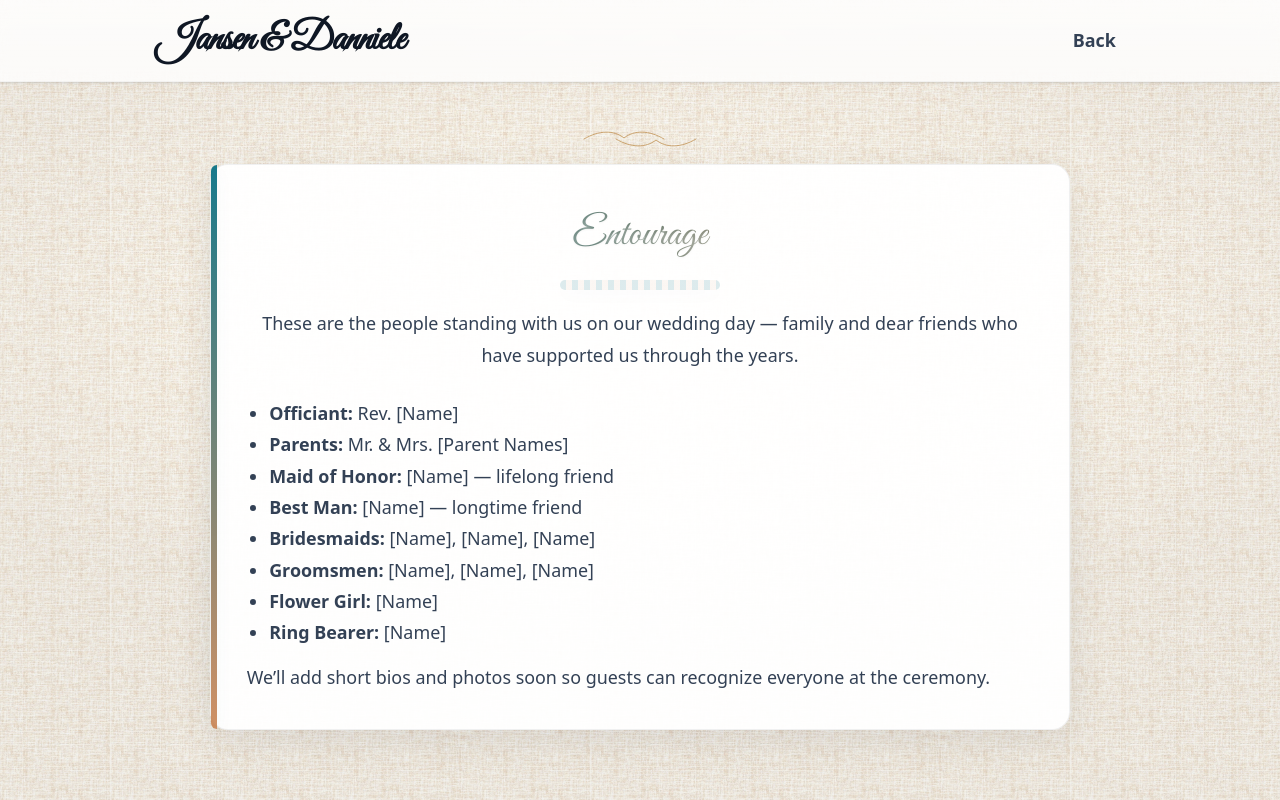
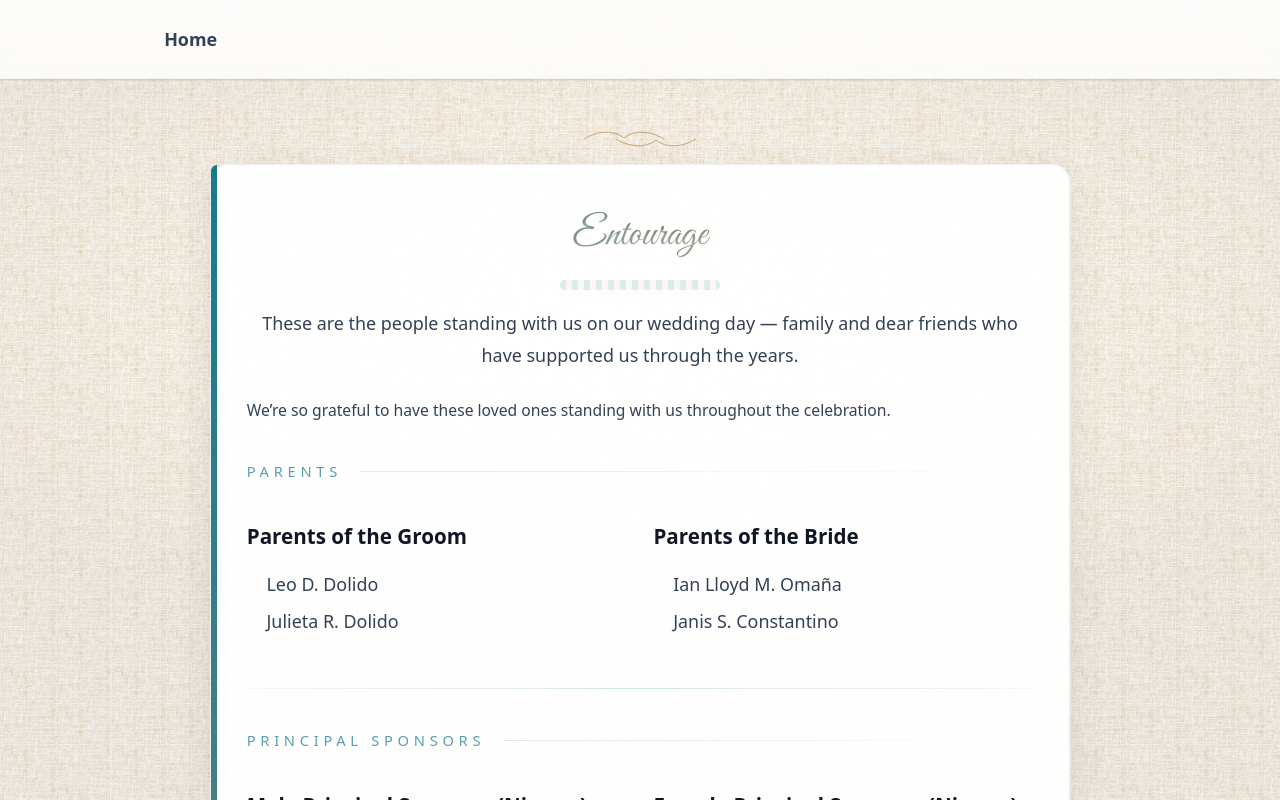
Before and after one commit to jdolido/jansen-danniele-rsvp-wedding, a React (Vite) app: page / in a window 1280 px wide. Both pictures are taken after a click on the button "Entourage". Shown: the top 800 px of the page. Built offline with nearby package versions, Linux system fonts and the light colour scheme.

Commit message:
feat: Add entourage section layout and styles for improved organization and presentation

```diff
--- a/src/App.tsx
+++ b/src/App.tsx
@@ -14,6 +14,15 @@ type VenueDetail = {
   mapNote?: string;
   tips: string[];
   sketchSource?: string;
+};
+
+type EntourageSection = {
+  key: string;
+  title: string;
+  items: string[];
+  ordered?: boolean;
+  columns?: boolean;
+  groupHeading?: string;
 };
 
 export default function App() {
@@ -401,7 +410,7 @@ export default function App() {
         <div className="max-w-4xl mx-auto flex justify-between items-center p-4">
           <div ref={navContainerRef} className="nav-container relative w-full">
             <div ref={navScrollerRef} className="nav-links flex gap-4 sm:gap-6 overflow-x-auto whitespace-nowrap py-1 px-1 sm:px-0">
-            {['Home', 'Details', 'Venues', 'Dress Code', 'Gifts', 'RSVP', 'Entourage'].map((label) => {
+            {['Home', 'Venues', 'Dress Code', 'Gifts', 'RSVP', 'Entourage'].map((label) => {
               const slug = label.toLowerCase().replace(/\s+/g, '-');
               if (slug === 'entourage') {
                 return (
@@ -435,12 +444,12 @@ export default function App() {
         <div className="hero-ribbon" aria-hidden="true"></div>
         <div className="max-w-4xl mx-auto text-center px-4">
           <h1 className="font-script hero-title anim" data-animate>Jansen & Danniele</h1>
-          <p className="sub-hero anim" data-animate>are Getting Married!</p>
+          <p className="font-script sub-hero anim" data-animate>joyfully invite you to celebrate their union</p>
           <p className="hero-date anim" data-animate>12.29.2025</p>
         </div>
       </section>
 
-      <section id="details" className="py-20 bg-transparent">
+  <section id="details" className="pt-16 pb-20 bg-transparent">
         <div className="max-w-3xl mx-auto text-center theme-panel p-8 rounded-xl">
           <h2 className="font-script invitation-heading">You are Invited!</h2>
           <p className="mt-6 text-lg theme-text-muted">With hearts full of love and gratitude,<br/><strong>Jansen</strong> and <strong>Danniele</strong> joyfully invite you to share in the celebration of their union —<br/>a day where love, faith, and family come together in timeless Filipino grace.</p>
@@ -725,13 +734,22 @@ export default function App() {
   );
 }
 function EntouragePage({ onBack }: { onBack: () => void }) {
+  const sections: EntourageSection[] = ENTOURAGE_SECTIONS;
+  const groupEntries = useMemo(() => {
+    const grouped = sections.reduce<Record<string, EntourageSection[]>>((acc, section) => {
+      const group = section.groupHeading || 'Other';
+      if (!acc[group]) acc[group] = [];
+      acc[group].push(section);
+      return acc;
+    }, {});
+    return Object.entries(grouped);
+  }, [sections]);
   return (
     <div className="app-content font-sans text-gray-800 relative z-10">
       <nav className="fixed w-full bg-white/60 backdrop-blur-md shadow z-20 theme-invitation-bg">
         <div className="max-w-4xl mx-auto flex justify-between items-center p-4">
-          <div className="text-2xl font-script text-4xl theme-text-muted">Jansen & Danniele</div>
           <div className="space-x-6">
-            <button onClick={onBack} className="cursor-pointer hover:text-green-600">Back</button>
+            <button onClick={onBack} className="cursor-pointer hover:text-green-600">Home</button>
           </div>
         </div>
       </nav>
@@ -741,17 +759,38 @@ function EntouragePage({ onBack }: { onBack: () => void }) {
           <h2 className="font-script invitation-heading">Entourage</h2>
           <p className="mt-4 theme-text-muted">These are the people standing with us on our wedding day — family and dear friends who have supported us through the years.</p>
           <div className="mt-6 text-left theme-text-muted">
-            <ul className="list-disc ml-5">
-              <li><strong>Officiant:</strong> Rev. [Name]</li>
-              <li><strong>Parents:</strong> Mr. &amp; Mrs. [Parent Names]</li>
-              <li><strong>Maid of Honor:</strong> [Name] — lifelong friend</li>
-              <li><strong>Best Man:</strong> [Name] — longtime friend</li>
-              <li><strong>Bridesmaids:</strong> [Name], [Name], [Name]</li>
-              <li><strong>Groomsmen:</strong> [Name], [Name], [Name]</li>
-              <li><strong>Flower Girl:</strong> [Name]</li>
-              <li><strong>Ring Bearer:</strong> [Name]</li>
-            </ul>
-            <p className="mt-3">We’ll add short bios and photos soon so guests can recognize everyone at the ceremony.</p>
+            <p className="text-sm">We’re so grateful to have these loved ones standing with us throughout the celebration.</p>
+            <div className="entourage-group-wrapper">
+              {groupEntries.map(([group, list], index) => (
+                <div key={group} className="entourage-group-block">
+                  <div className="entourage-group-header">
+                    <span className="entourage-group-label">{group}</span>
+                    <div className="entourage-group-line" aria-hidden="true"></div>
+                  </div>
+                  <div className="entourage-groups">
+                    {list.map((section) => {
+                      const ListTag = section.ordered ? 'ol' : 'ul';
+                      const listClass = section.columns ? 'entourage-list entourage-list-columns' : 'entourage-list';
+                      return (
+                        <div key={section.key} className="entourage-section anim" data-animate>
+                          <h3 className="entourage-section-title">{section.title}</h3>
+                          {section.items.length === 1 && !section.ordered ? (
+                            <p className="mt-3">{section.items[0]}</p>
+                          ) : (
+                            <ListTag className={listClass}>
+                              {section.items.map((item) => (
+                                <li key={item}>{item}</li>
+                              ))}
+                            </ListTag>
+                          )}
+                        </div>
+                      );
+                    })}
+                  </div>
+                  {index < groupEntries.length - 1 ? <div className="entourage-divider" aria-hidden="true"></div> : null}
+                </div>
+              ))}
+            </div>
           </div>
         </div>
       </section>
@@ -795,3 +834,146 @@ function VenueCard({ venue }: { venue: VenueDetail }) {
     </div>
   );
 }
+
+const ENTOURAGE_SECTIONS: EntourageSection[] = [
+  {
+    key: 'parents-groom',
+    title: 'Parents of the Groom',
+    items: ['Leo D. Dolido', 'Julieta R. Dolido'],
+    groupHeading: 'Parents',
+  },
+  {
+    key: 'parents-bride',
+    title: 'Parents of the Bride',
+    items: ['Ian Lloyd M. Omaña', 'Janis S. Constantino'],
+    groupHeading: 'Parents',
+  },
+  {
+    key: 'ninong',
+    title: 'Male Principal Sponsors (Ninong)',
+    items: [
+      'Marcial Y. Genonangan',
+      'Jose Francisco O. Catipon',
+      'Jimmy M. Romen',
+      'Roland A. Peralta',
+      'Michael M. Omaña',
+      'Victor D. Dolido',
+      'Ronald A. Mendiola',
+    ],
+    ordered: true,
+    columns: true,
+    groupHeading: 'Principal Sponsors',
+  },
+  {
+    key: 'ninang',
+    title: 'Female Principal Sponsors (Ninang)',
+    items: [
+      'Sharon D. Genonangan',
+      'Ma. Lourdes C. Catipon',
+      'Emma P. Romen',
+      'Vicky D. Peralta',
+      'Ma. Estela S. Omaña',
+      'Rose F. Dolido',
+      'Jennifer T. Mendiola',
+    ],
+    ordered: true,
+    columns: true,
+    groupHeading: 'Principal Sponsors',
+  },
+  {
+    key: 'best-man',
+    title: 'Best Man',
+    items: ['Gel Carlo E. Marquez'],
+    groupHeading: 'Principal Party',
+  },
+  {
+    key: 'maid-matron',
+    title: 'Maid / Matron of Honor',
+    items: ['Jann Ylo C. Omaña'],
+    groupHeading: 'Principal Party',
+  },
+  {
+    key: 'groomsmen',
+    title: 'Groomsmen',
+    items: [
+      'Joenard L. Opalsa',
+      'Jason S. Balagao',
+      'Meynard John G. Panganiban',
+      'Robert P. Raguindin',
+      'Harold T. Malaki',
+    ],
+    ordered: true,
+    columns: true,
+    groupHeading: 'Wedding Party',
+  },
+  {
+    key: 'bridesmaids',
+    title: 'Bridesmaids',
+    items: [
+      'Romina Victoria D. Omaña',
+      'Alexandra Nicole O. Amarillo',
+      'Ianne Louise D. Omaña',
+      'Pierre Mikhaela Constantino',
+      'Anne Mikhail S. Omaña',
+    ],
+    ordered: true,
+    columns: true,
+    groupHeading: 'Wedding Party',
+  },
+  {
+    key: 'candle',
+    title: 'Candle Sponsors',
+    items: ['Dioni Mari C. Velicaria', 'Bea Andrei V. Mancenido'],
+    groupHeading: 'Secondary Sponsors',
+  },
+  {
+    key: 'veil',
+    title: 'Veil Sponsors',
+    items: ['Alvin Q. Cruz', 'Alyssa Marie O. Marcelino'],
+    groupHeading: 'Secondary Sponsors',
+  },
+  {
+    key: 'cord',
+    title: 'Cord Sponsors',
+    items: ['Edward M. Reyteran', 'Kris Ann Geneva A. Obnial'],
+    groupHeading: 'Secondary Sponsors',
+  },
+  {
+    key: 'ring-bearer',
+    title: 'Ring Bearer',
+    items: ['Noah C. Malaki'],
+    groupHeading: 'Processional',
+  },
+  {
+    key: 'bible-bearer',
+    title: 'Bible Bearer',
+    items: ['Lucaz Gabriel D. Victorio'],
+    groupHeading: 'Processional',
+  },
+  {
+    key: 'coin-bearer',
+    title: 'Coin Bearer',
+    items: ['Zaion Kobe R. Grueso'],
+    groupHeading: 'Processional',
+  },
+  {
+    key: 'flower-girls',
+    title: 'Flower Girls',
+    items: [
+      'Avery Skyler D. Espiritu',
+      'Abrielle Sunshine D. Espiritu',
+      'Elaiza Mari M. Velicaria',
+      'Vianney Carla E. Marquez',
+      'Nathalie Amara C. Malaki',
+    ],
+    ordered: true,
+    columns: true,
+    groupHeading: 'Processional',
+  },
+  {
+    key: 'others',
+    title: 'Others',
+    items: ['Little Bride: Lianna Ellise O. Dolido'],
+    groupHeading: 'Processional',
+  },
+];
--- a/src/invitation.css
+++ b/src/invitation.css
@@ -64,7 +64,7 @@ button { min-height: 40px; }
     min-height: 65vh;
     /* leave extra space so hero content sits well below the fixed nav; uses a safe-top variable */
     padding-top: calc(var(--nav-safe-top) + 4rem);
-    padding-bottom: 4rem;
+    padding-bottom: 2.6rem;
 }
 
 /* When jumping to anchors, offset by the nav height so sections are visible */
@@ -256,7 +256,7 @@ section:not(#home)::before {
     .invitation-hero {
         /* ensure hero title sits lower on small screens so the fixed nav won't overlap */
         padding-top: calc(var(--nav-safe-top) + 1.5rem);
-        padding-bottom: 2.5rem;
+        padding-bottom: 2.1rem;
         min-height: 56vh;
     }
     .invitation-hero .hero-title {
@@ -399,6 +399,49 @@ textarea:focus-visible,
 .venue-sketch { width: 100%; max-width: 360px; border-radius: 0.75rem; border: 1px solid rgba(11,114,133,0.12); box-shadow: 0 18px 38px rgba(2,6,23,0.08); }
 
 /* Lightbox / modal styles (ensure the lightbox is fixed over the page) */
+.entourage-group-wrapper { margin-top: 2rem; display: grid; gap: 2.2rem; }
+.entourage-group-block { display: grid; gap: 1.75rem; }
+.entourage-group-header { display: flex; align-items: center; gap: 1rem; }
+.entourage-group-label {
+    font-size: 0.82rem;
+    letter-spacing: 0.32em;
+    text-transform: uppercase;
+    color: rgba(11,114,133,0.68);
+    white-space: nowrap;
+}
+.entourage-group-line {
+    flex: 1;
+    height: 1px;
+    background: linear-gradient(90deg, rgba(11,114,133,0.15), rgba(199,125,74,0));
+}
+.entourage-groups { display: grid; gap: 1.5rem; }
+@media (min-width: 768px) {
+    .entourage-groups { grid-template-columns: repeat(auto-fit, minmax(260px, 1fr)); }
+}
+.entourage-section { padding: 0.2rem 0; }
+.entourage-section-title {
+    font-size: 1.15rem;
+    font-weight: 600;
+    margin: 0;
+    color: var(--base-text);
+}
+.entourage-list {
+    margin: 0.85rem 0 0;
+    padding-left: 1.1rem;
+    color: var(--muted-text);
+}
+.entourage-list li { margin-bottom: 0.35rem; break-inside: avoid; }
+.entourage-list-columns { column-count: 2; column-gap: 1.25rem; }
+@media (max-width: 640px) {
+    .entourage-list-columns { column-count: 1; }
+}
+.entourage-divider {
+    width: 100%;
+    height: 1px;
+    background: linear-gradient(90deg, rgba(199,125,74,0.08), rgba(11,114,133,0.18), rgba(199,125,74,0.08));
+    border-radius: 999px;
+    margin-top: 0.5rem;
+}
 .lightbox-overlay {
     position: fixed;
     inset: 0;
```
